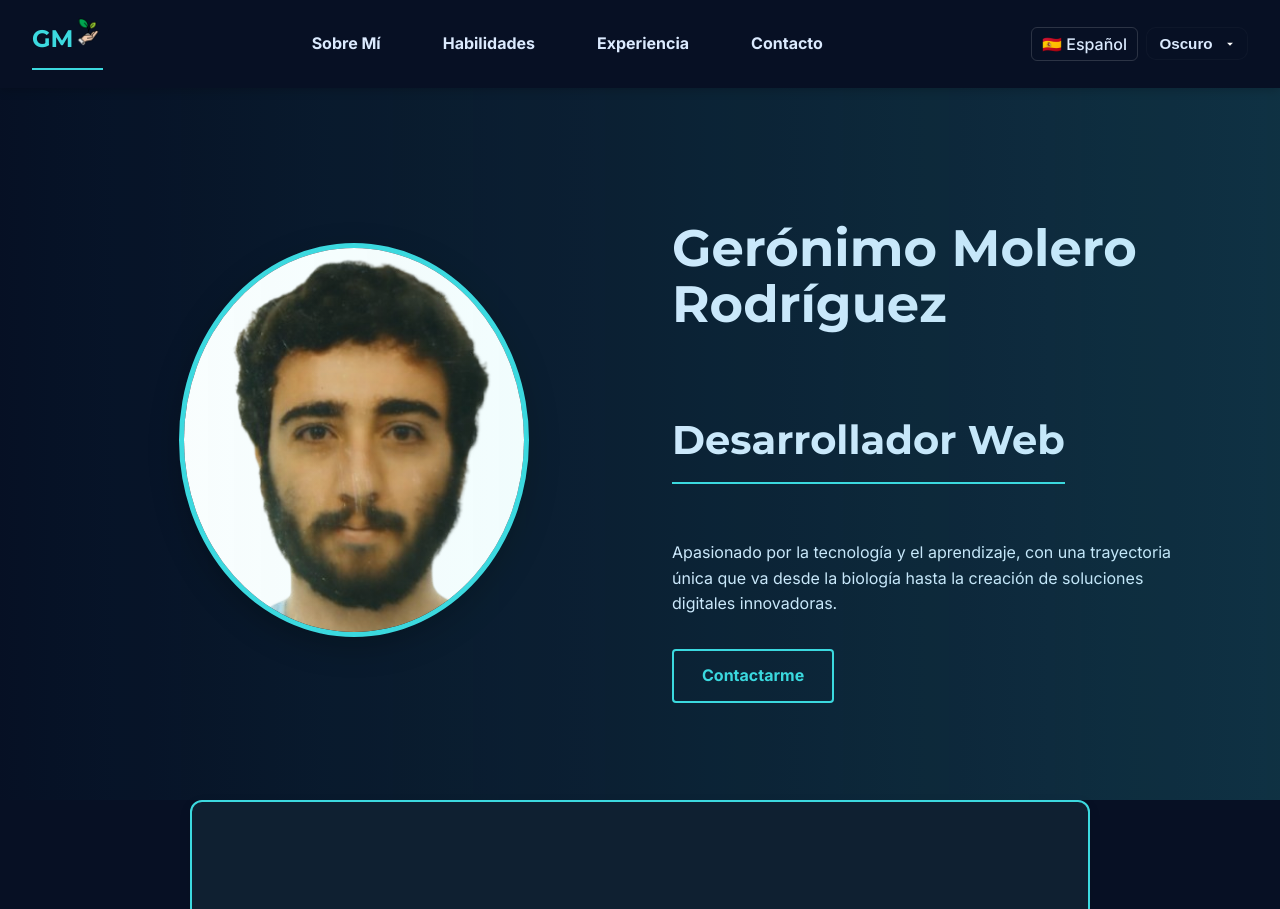
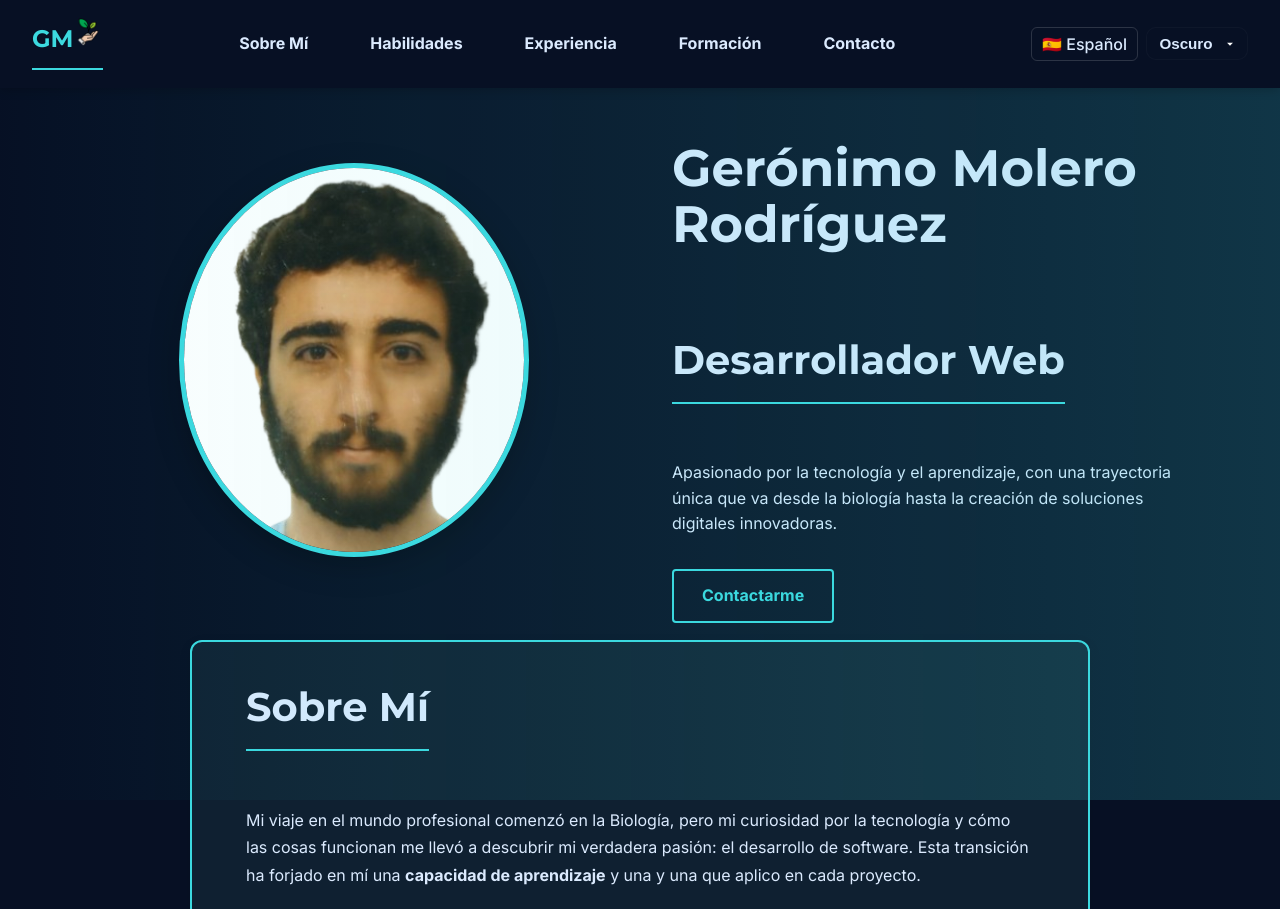
Before and after one commit to GeroniMolero/MiPortfolio, a React (Vite) app: page / in a window 1280 px wide. Shown: the top 909 px of the page. Built offline with nearby package versions, Linux system fonts and the light colour scheme.

Commit message:
Actualizo enlaces

```diff
--- a/src/components/Header.jsx
+++ b/src/components/Header.jsx
@@ -69,6 +69,18 @@ const Header = () => {
     applyMode(next);
   };
 
+  const handleLinkClick = (event, targetId) => {
+    setMobileOpen(false);
+    event.preventDefault();
+    const targetElement = document.querySelector(targetId);
+    if (targetElement) {
+      window.scrollTo({
+        top: targetElement.offsetTop - 100,
+        behavior: 'smooth'
+      });
+    }
+  }
+
   const current = i18n.language || 'es';
 
   return (
@@ -83,9 +95,10 @@ const Header = () => {
         </button>
 
         <ul className="desktop-nav">
-          <a href="#about"><li>{t('common.about')}</li></a>
-          <a href="#skills"><li>{t('common.skills')}</li></a>
-          <a href="#experience"><li>{t('common.experience')}</li></a>
+          <a href="#about" onClick={(e)=> handleLinkClick(e, '#about')}><li>{t('common.about')}</li></a>
+          <a href="#skills" onClick={(e)=> handleLinkClick(e, '#skills')}><li>{t('common.skills')}</li></a>
+          <a href="#experience" onClick={(e)=> handleLinkClick(e, '#experience')}><li>{t('common.experience')}</li></a>
+          <a href="#education" onClick={(e)=> handleLinkClick(e, '#education')}><li>{t('common.education')}</li></a>
           <a href="#contact"><li>{t('common.contact')}</li></a>
         </ul>
 
@@ -118,6 +131,7 @@ const Header = () => {
               <a href="#about" onClick={() => setMobileOpen(false)}>{t('common.about')}</a>
               <a href="#skills" onClick={() => setMobileOpen(false)}>{t('common.skills')}</a>
               <a href="#experience" onClick={() => setMobileOpen(false)}>{t('common.experience')}</a>
+              <a href="#education" onClick={() => setMobileOpen(false)}>{t('common.education')}</a>
               <a href="#contact" onClick={() => setMobileOpen(false)}>{t('common.contact')}</a>
 
               <div style={{marginTop:16}}>
--- a/src/styles/Hero.css
+++ b/src/styles/Hero.css
@@ -1,7 +1,7 @@
 /* src/components/Hero.css */
 
 .hero {
-  min-height: 90vh;
+  min-height: 70vh;
   display: flex;
   align-items: center;
 }
--- a/src/styles/global.css
+++ b/src/styles/global.css
@@ -141,7 +141,7 @@ a:hover {
 } */
 
 .section{
-  padding: 80px 5%;
+  padding: 0px 5% 50px 5%;
   max-width: 900px;
   border:2px solid var(--accent-color);
   border-radius:12px;
```
